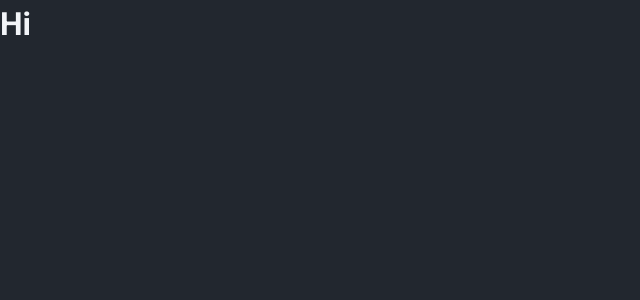
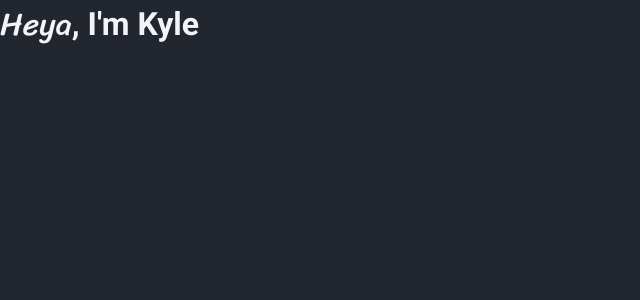
Before and after one commit to KyleMcKell/portfolio-revamped, a Next.js app: page / in a window 1280 px wide. Shown: the top 300 px of the page, without its empty margins (0-640 px from the left). Built offline with nearby package versions, Linux system fonts and the light colour scheme.

Commit message:
added in fonts and started index

```diff
--- a/pages/_app.tsx
+++ b/pages/_app.tsx
@@ -83,7 +83,8 @@ const GlobalStyle = createGlobalStyle`
   /* Base Styles */
   :root {
     --font-family: 'Roboto', Arial, Helvetica, -apple-system, sans-serif;
-    --font-family-mono: "Space Mono", monospace;
+    --font-family-mono: 'Space Mono', monospace;
+    --font-family-nifty: 'Sriracha', cursive;
     --font-weight-bold: 700;
     --font-weight-medium: 500;
     --font-weight-light: 400;
--- a/pages/_document.tsx
+++ b/pages/_document.tsx
@@ -6,15 +6,7 @@ class MyDocument extends Document {
 			<Html>
 				<Head>
 					<link
-						href="https://fonts.googleapis.com/css2?family=Roboto:wght@300;400;700&display=swap"
-						rel="stylesheet"
-					/>
-					<link
-						href="https://fonts.googleapis.com/css2?family=Space+Mono:wght@400;700&display=swap"
-						rel="stylesheet"
-					/>
-					<link
-						href="https://fonts.googleapis.com/css2?family=Sriracha&display=swap"
+						href="https://fonts.googleapis.com/css2?family=Roboto:ital,wght@0,300;0,400;0,700;1,300;1,400;1,700&family=Space+Mono:wght@400;700&family=Sriracha&display=swap"
 						rel="stylesheet"
 					/>
 				</Head>
--- a/pages/index.tsx
+++ b/pages/index.tsx
@@ -10,7 +10,9 @@ const Home: NextPage = () => {
 				<meta name="description" content="Generated by create next app" />
 				<link rel="icon" href="/favicon.ico" />
 			</Head>
-			<h1>Hi</h1>
+			<Header>
+				<NiftyText>Heya</NiftyText>, I&apos;m Kyle
+			</Header>
 		</Wrapper>
 	);
 };
@@ -24,4 +26,11 @@ const Wrapper = styled.div`
 	min-height: 100vh;
 `;
 
+const Header = styled.h1``;
+
+const NiftyText = styled.span`
+	font-family: var(--font-family-nifty);
+	font-weight: var(--font-weight-medium);
+`;
+
 export default Home;
```
